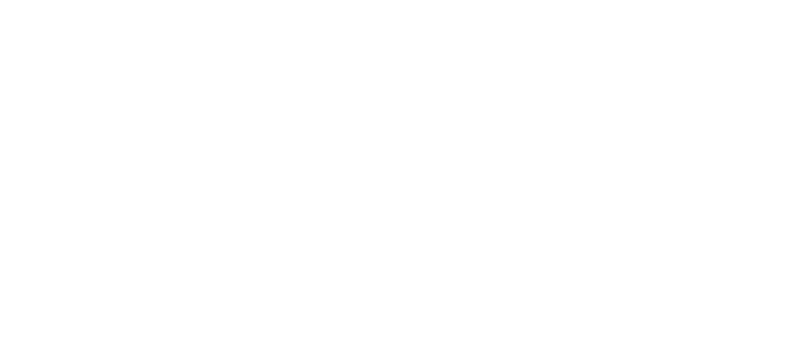
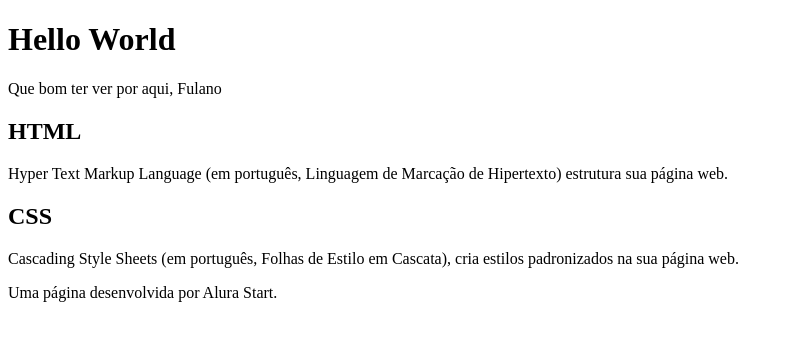
Before and after one commit to efaaq/HELLO-WORLD, a plain HTML site: page index.html in a window 1280 px wide. Shown: the whole page, without its empty margins (0-790 px from the left). Drawn offline with Linux system fonts and the light colour scheme.

Commit message:
Estrutura básica do HTML

```diff
--- a/index.html
+++ b/index.html
@@ -6,6 +6,22 @@
     <title>Hello World</title>
 </head>
 <body>
+    <header>
+        <h1>Hello World</h1>
+        <p>Que bom ter ver por aqui, Fulano</p>
+    </header>
 
+    <section>
+        <h2>HTML</h2>
+            <P>Hyper Text Markup Language (em português, Linguagem de Marcação de Hipertexto) estrutura sua página web.</P>
+
+            <h2>CSS</h2>
+            <P>Cascading Style Sheets (em português, Folhas de Estilo em Cascata), cria estilos padronizados na sua página web.</P>
+    </section>
+
+    <footer>
+        <p>Uma página desenvolvida por Alura Start.</p>
+
+    </footer>
 </body>
 </html>
```
